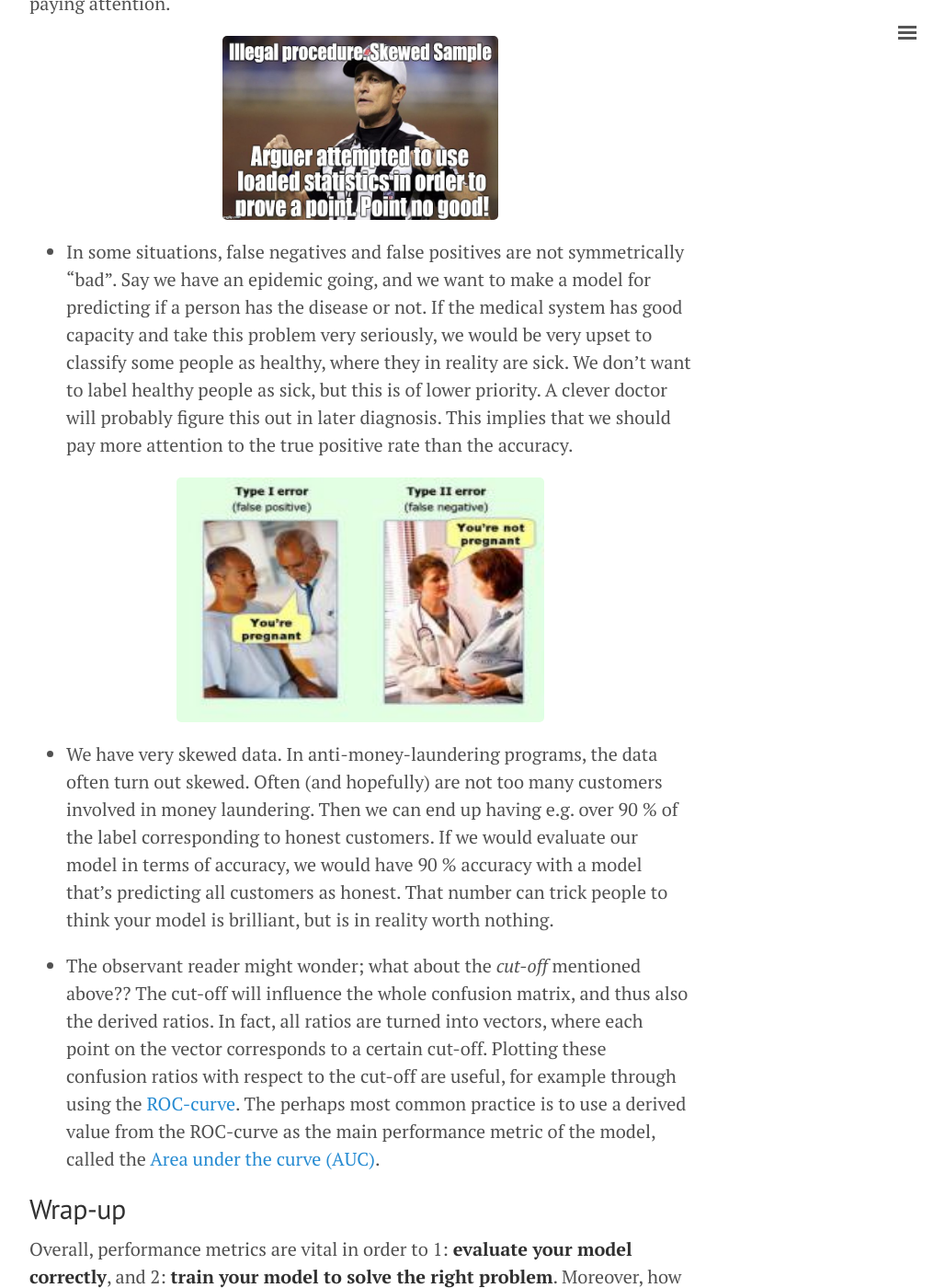
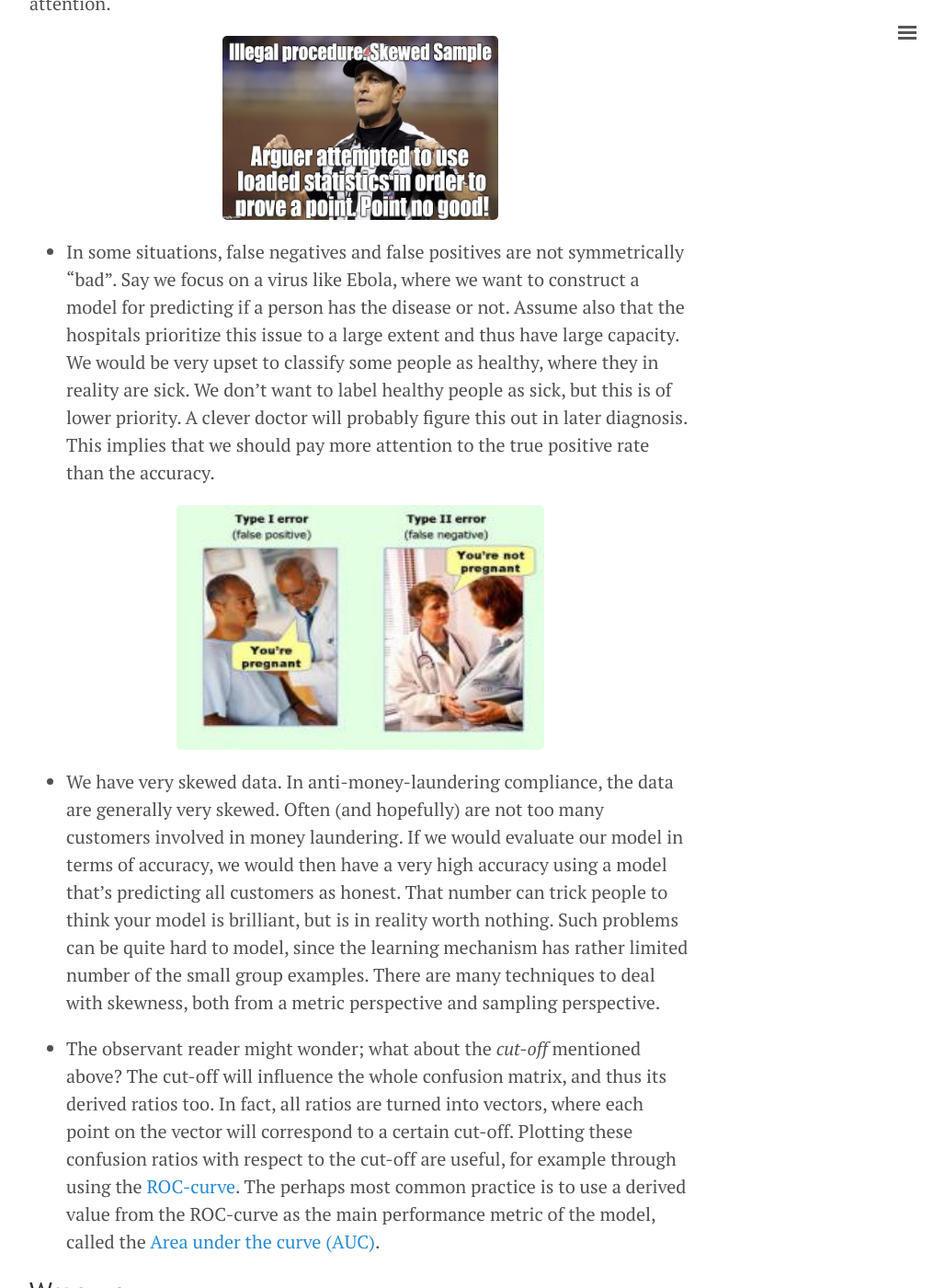
Before and after one commit to herman-hellenes/herman-hellenes.github.io, a Jekyll site: the page built from undone_posts/2017-08-28-Classification-Measure-Performance.md, in a window 1280 px wide and 1400 px high, scrolled down 3859 px. Shown: the whole window at 92% size, without its empty margins (248-1276 px from the left). Built offline with Jekyll 4.4.1, drawn with Linux system fonts in a browser that asks for light colours; nearby versions of some CDN libraries; comment, search, counter and statistics services are not loaded; some of the changed text lies outside the part shown.

Commit message:
Update 2017-08-28-Classification-Measure-Performance.md

```diff
--- a/undone_posts/2017-08-28-Classification-Measure-Performance.md
+++ b/undone_posts/2017-08-28-Classification-Measure-Performance.md
@@ -54,25 +54,25 @@
 
 Looking at this table, we see a quite reasonable result. Most of our observations were classified correctly (as true negatives and true positives). The ratio reflecting this is called *accuracy*; the number of correct predictions divided on the total observations. Here, the accuracy is (63+72)/(28+37+63+72) = 67.5 %. We can look into many other simple ratios, for example the sum of true positives divided by the all the actual positives. This is called *true positive rate*, and tell us how well we predict positive observations.
 
-**But which metric should we use?** They all have their drawbacks... Let's look at some examples in order to illustrate how wrong things can turn out when not paying attention.
+**But which metric should we use?** They all have their drawbacks... Let's look at some examples in order to illustrate what can go wrong when not paying attention.
 
 <p align="center">
   <img width="300" height="200" src="/figs/classification_measure/skewed.jpg">
 </p>
 
-* In some situations, false negatives and false positives are not symmetrically "bad". Say we have an epidemic going, and we want to make a model for predicting if a person has the disease or not. If the medical system has good capacity and take this problem very seriously, we would be very upset to classify some people as healthy, where they in reality are sick. We don't want to label healthy people as sick, but this is of lower priority. A clever doctor will probably figure this out in later diagnosis. This implies that we should pay more attention to the true positive rate than the accuracy.
+* In some situations, false negatives and false positives are not symmetrically "bad". Say we focus on a virus like Ebola, where we want to construct a model for predicting if a person has the disease or not. Assume also that the hospitals prioritize this issue to a large extent and thus have large capacity. We would be very upset to classify some people as healthy, where they in reality are sick. We don't want to label healthy people as sick, but this is of lower priority. A clever doctor will probably figure this out in later diagnosis. This implies that we should pay more attention to the true positive rate than the accuracy.
 <p align="center">
   <img width="400" height="266" src="/figs/classification_measure/pregnant.jpg">
 </p>
 
-* We have very skewed data. In anti-money-laundering programs, the data often turn out skewed. Often (and hopefully) are not too many customers involved in money laundering. Then we can end up having e.g. over 90 % of the label corresponding to honest customers. If we would evaluate our model in terms of accuracy, we would have 90 % accuracy with a model that's predicting all customers as honest. That number can trick people to think your model is brilliant, but is in reality worth nothing.
+* We have very skewed data. In anti-money-laundering compliance, the data are generally very skewed. Often (and hopefully) are not too many customers involved in money laundering. If we would evaluate our model in terms of accuracy, we would then have a very high accuracy using a model that's predicting all customers as honest. That number can trick people to think your model is brilliant, but is in reality worth nothing. Such problems can be quite hard to model, since the learning mechanism has rather limited number of the small group examples. There are many techniques to deal with skewness, both from a metric perspective and sampling perspective.
 
-* The observant reader might wonder; what about the *cut-off* mentioned above?? The cut-off will influence the whole confusion matrix, and thus also the derived ratios. In fact, all ratios are turned into vectors, where each point on the vector corresponds to a certain cut-off. Plotting these confusion ratios with respect to the cut-off are useful, for example through using the [ROC-curve](https://en.wikipedia.org/wiki/Receiver_operating_characteristic). The perhaps most common practice is to use a derived value from the ROC-curve as the main performance metric of the model, called the [Area under the curve (AUC)](https://en.wikipedia.org/wiki/Receiver_operating_characteristic#Area_under_the_curve).
+* The observant reader might wonder; what about the *cut-off* mentioned above? The cut-off will influence the whole confusion matrix, and thus its derived ratios too. In fact, all ratios are turned into vectors, where each point on the vector will correspond to a certain cut-off. Plotting these confusion ratios with respect to the cut-off are useful, for example through using the [ROC-curve](https://en.wikipedia.org/wiki/Receiver_operating_characteristic). The perhaps most common practice is to use a derived value from the ROC-curve as the main performance metric of the model, called the [Area under the curve (AUC)](https://en.wikipedia.org/wiki/Receiver_operating_characteristic#Area_under_the_curve).
 
 ## Wrap-up
 
-Overall, performance metrics are vital in order to 1: **evaluate your model correctly**, and 2: **train your model to solve the right problem**. Moreover, how do we know which to pick? Through carefully designing your business case and investigating the data.
+Overall, performance metrics are vital in order to 1: **evaluate your model correctly**, and 2: **train your model to solve the right problem**. We choose our performance metrics through carefully designing our business case and having a good understanding of the underlying data.
 
-It was not the intension to give out a recipe of how to measure in this post. Many think that Machine Learning is a simple "plug in" you can throw data at, and out comes a good model. However, there are no free lunch; the approach and solution must be customized your problem.
+The intension in this post was not to give out a recipe of how to measure. Many think that Machine Learning is a simple "plug-in" you can throw data at and out comes a good model. However, there are no free lunch here; the approach and solution must be customized to your problem.
 
 Cheers!
```
Also changed, not shown: other parts of undone_posts/2017-08-28-Classification-Measure-Performance.md (+1 -1 lines).
